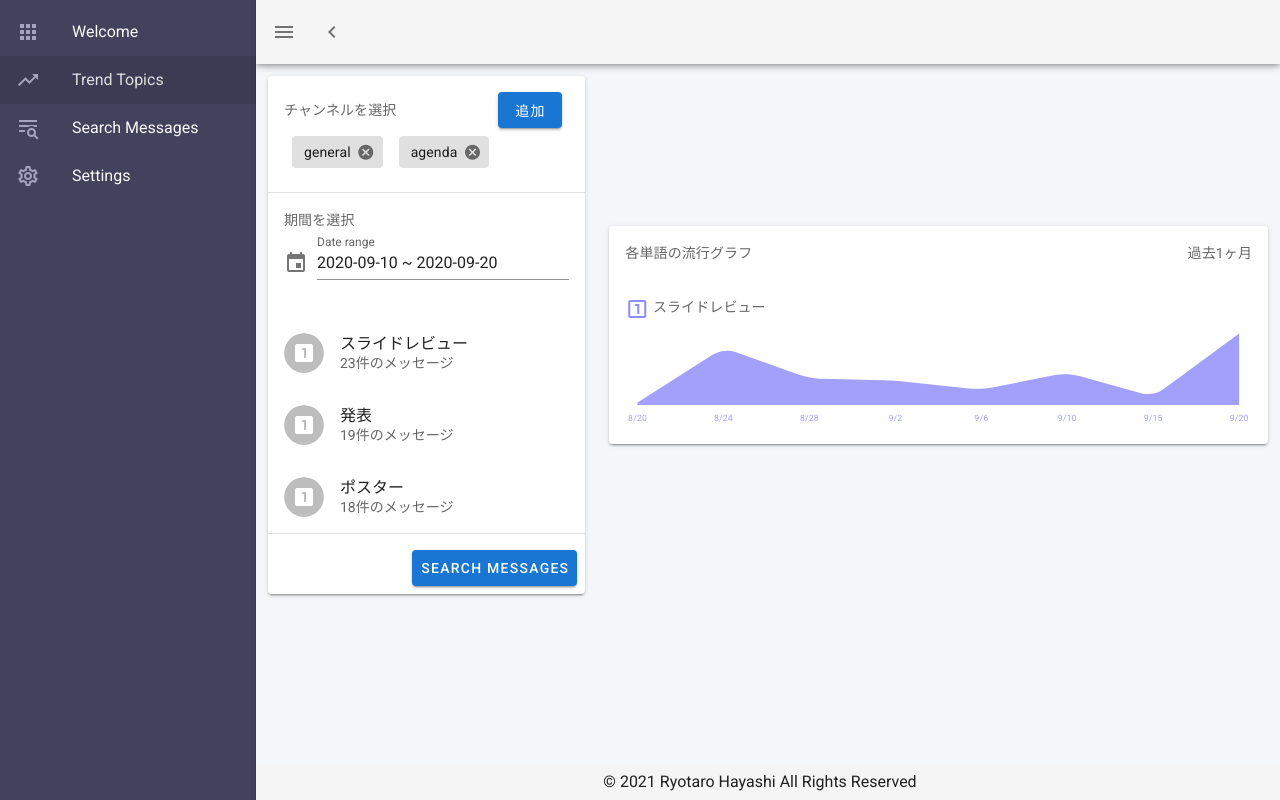
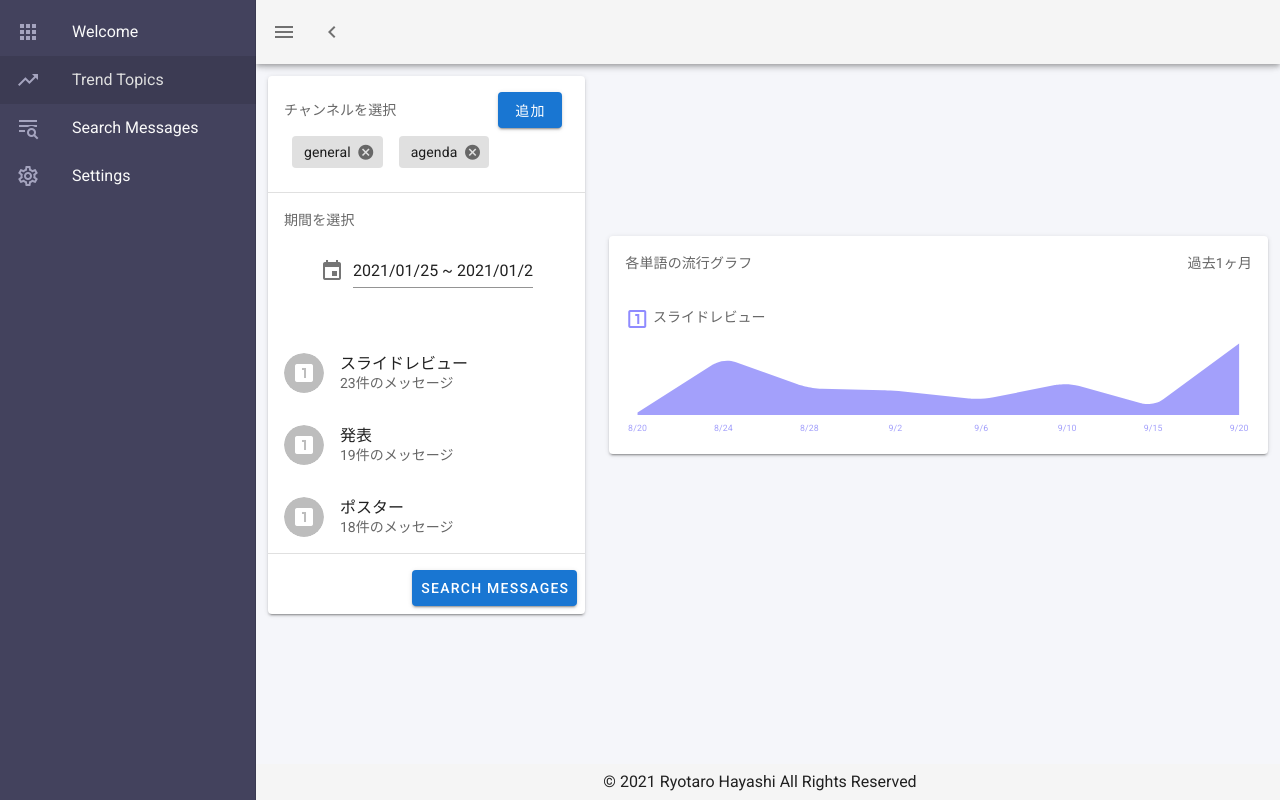
Before and after one commit to Ryotaro-Hayashi/slack-visualization, a Nuxt app in the folder project/: page / in a window 1280 px wide. Built offline with nearby package versions, Linux system fonts and the light colour scheme.

Commit message:
[fix] 日付表示部分の修正

```diff
--- a/project/src/pages/index.vue
+++ b/project/src/pages/index.vue
@@ -76,6 +76,7 @@
 
           <v-card-text>
             <p>期間を選択</p>
+            <v-container justify="top">
               <v-menu
                 ref="menu"
                 v-model="menu"
@@ -87,11 +88,11 @@
                 <template v-slot:activator="{ on, attrs }">
                   <v-text-field
                     v-model="dateRangeText"
-              label="Date range"
                     prepend-icon="mdi-calendar"
                     readonly
                     v-bind="attrs"
                     v-on="on"
+                    class="merginfield"
                   />
                 </template>
 
@@ -102,6 +103,8 @@
                   @change="save"
                 ></v-date-picker>
               </v-menu>
+            </v-container>
+
           </v-card-text>
 
           <!-- ランキング表示 -->
@@ -171,16 +174,6 @@
       </v-card>
     </v-col>
 
-    <!-- <v-col cols="12" sm="8" md="8" align="start">
-      <v-card>
-
-        <v-card-text>
-          <img width="75%" height="75%" src="@/assets/index.png">
-        </v-card-text>
-
-      </v-card>
-    </v-col> -->
-
   </v-row>
 </template>
 
@@ -246,7 +239,7 @@ export default {
         title: 'ポスター',
       },
     ],
-    dates: ['2020-09-10', '2020-09-20'],
+    dates: ['2021-01-25', '2021-01-26'],
     labels: [
       '8/20',
       '8/24',
@@ -269,8 +262,30 @@ export default {
     ],
   }),
   computed: {
+    // 日付のフォーマット調整
     dateRangeText () {
-      return this.dates.join(' ~ ')
+      // 日付を"~"で結合してから文字列化
+      let date_range = String(this.dates.join(' ~ '));
+      // "-"で分割
+      let date_range_splitted = date_range.split('-');
+
+      console.log(date_range_splitted)
+
+      let zero = '0';
+
+      for (let i = 0; i < date_range_splitted.length; i++) {
+        // 頭文字が0のとき
+        if (date_range_splitted[i].indexOf(zero) === true) {
+          // 頭文字の0を削除して再度配列に格納
+          date_range_splitted[i] = date_range_splitted[i].slice(1);
+        }
+      }
+      // "/"で結合
+      date_range = date_range_splitted.join('/');
+
+      console.log(date_range)
+
+      return date_range
     },
     showActiveChannels() {
       return this.chips.filter(chip => chip.active)
@@ -285,4 +300,8 @@ export default {
 p {
   display:inline;
 }
+
+.merginfield {
+  margin: 0rem 1.5rem 0rem 1.5rem;
+}
 </style>
```
Lines whose indentation alone changed are shown as unchanged.
